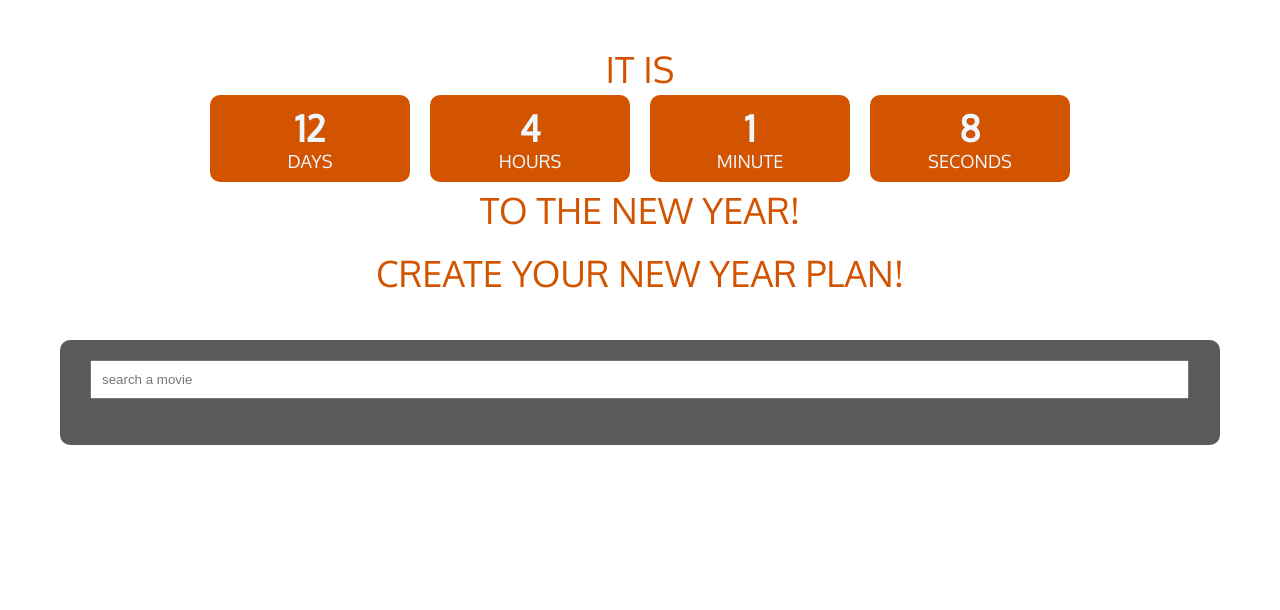
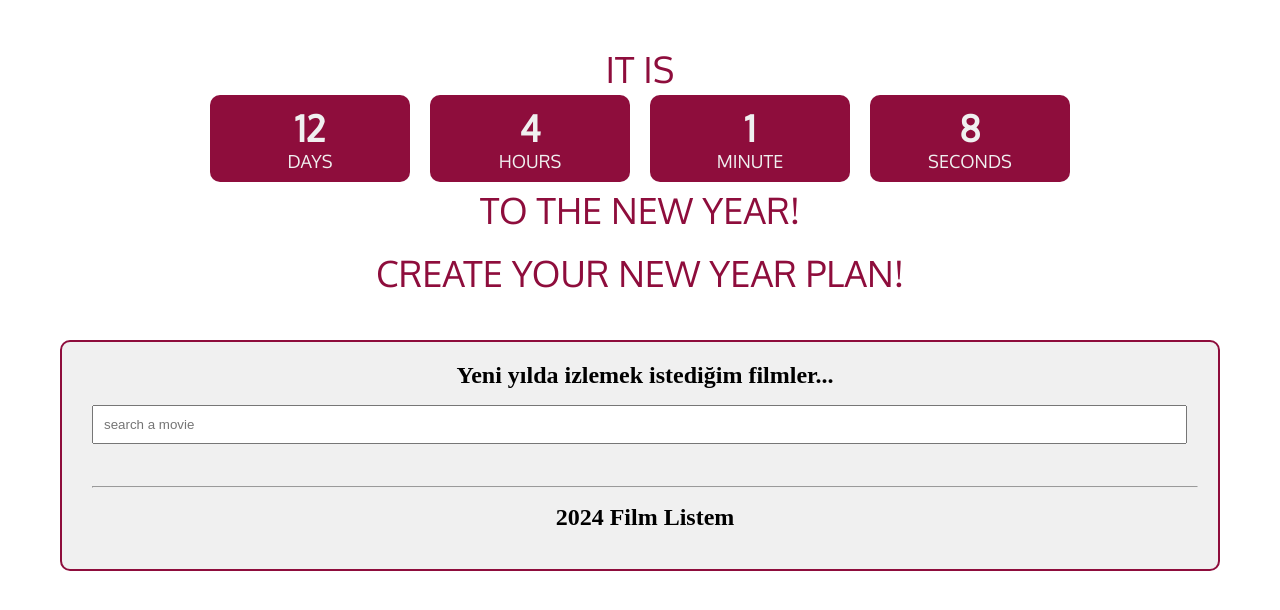
Before and after one commit to kemalsezgen/yeniyilhedefim, a React (Vite) app: page / in a window 1280 px wide. Shown: the top 610 px of the page. Built offline with nearby package versions, Linux system fonts and the light colour scheme.

Commit message:
movie selection added.

```diff
--- a/package.json
+++ b/package.json
@@ -12,7 +12,8 @@
   "dependencies": {
     "axios": "^1.6.2",
     "react": "^18.2.0",
-    "react-dom": "^18.2.0"
+    "react-dom": "^18.2.0",
+    "react-icons": "^4.12.0"
   },
   "devDependencies": {
     "@types/react": "^18.2.43",
--- a/src/components/Movie/Movie.css
+++ b/src/components/Movie/Movie.css
@@ -5,7 +5,8 @@
   text-align: center;
   overflow-x: auto;
   gap: 1rem;
-  background-color: #5a5a5a;
+  background-color: var(--lowWhite);
+  border: 2px solid var(--deepRed);
   border-radius: 10px;
   margin-top: 20px;
   flex: 1 1 700px;
@@ -21,7 +22,10 @@
 .movie-box {
   min-width: 300px;
   margin-right: 1rem;
-  margin-bottom: 20px;
+  margin-bottom: 1rem;
+  position: relative; /* '+' işaretini konumlandırmak için */
+  cursor: pointer; /* Fare üzerine geldiğinde imlec şeklini değiştir */
+  transition: all 0.3s ease; /* Geçiş efektleri yumuşak olsun */
 }
 
 .movie-list {
@@ -31,6 +35,38 @@
 }
 
 .movie-box img {
-  max-width: 250px;
+  max-width: 200px;
   height: auto;
 }
+
+.movie-img img {
+  width: 100%; /* Konteynerin genişliğini dolduracak şekilde ayarla */
+  height: 300px; /* Resimler için sabit bir yükseklik belirle */
+  object-fit: contain; /* Tüm resmi içerecek şekilde ayarla */
+  background-color: #000; /* Etrafında boşluk oluşursa, arka plan rengini siyah yap */
+  margin: 1rem 0;
+}
+
+.movie-box .plus-icon .minus-icon {
+  position: absolute;
+  transform: translate(-50%, -50%); /* Koordinat sistemini '+' işaretinin ortasına göre ayarla */
+  transition: visibility 0s, opacity 0.3s ease; /* Geçiş efektleri için */
+}
+
+.plus-icon {
+  color: green;
+}
+
+.minus-icon {
+  color: red;
+}
+
+.movie-box.notSelected .minus-icon {
+  display: none;
+  transition: visibility 0s, opacity 0.3s ease; /* Geçiş efektleri için */
+}
+
+.movie-box.selected .plus-icon {
+  display: none;
+  transition: visibility 0s, opacity 0.3s ease; /* Geçiş efektleri için */
+}
--- a/src/components/Movie/MovieCard.tsx
+++ b/src/components/Movie/MovieCard.tsx
@@ -1,14 +1,20 @@
-import { Movie } from '../types';
+import { Movie, MovieResponse } from '../types';
+import { FaPlusCircle, FaMinusCircle } from "react-icons/fa";
 
 type MovieProps = {
   movie: Partial<Movie>;
+  onAddToList: (e: any, selectedMovie:MovieResponse) => void;
+  isSelected: boolean;
+  onRemoveFromList: (e: any, selectedMovie:MovieResponse) => void;
 };
 
-const MovieCard : React.FC<MovieProps> = ({movie}) => {
+const MovieCard: React.FC<MovieProps> = ({ movie, onAddToList, isSelected, onRemoveFromList }) => {
   return (
-    <div className='movie-box'>
+    <div className={`movie-box ${isSelected ? 'selected' : 'notSelected'}`}>
       {movie.title && movie.title.length <= 22 ? <h2>{movie.title}</h2> : <h2>{`${movie.title?.substring(0, 20)} ...`}</h2>}
-      {movie.poster_path && <img src={`https://image.tmdb.org/t/p/w500${movie.poster_path}`} alt={`${movie.title} poster`} />}
+      {movie.poster_path && <div className='movie-img'><img src={`https://image.tmdb.org/t/p/w500${movie.poster_path}`} alt={`${movie.title} poster`} /></div>}
+      <div className="plus-icon" onClick={(e) => onAddToList(e, movie)}><FaPlusCircle size={40}/></div>
+      <div className="minus-icon" onClick={(e) => onRemoveFromList(e, movie)}><FaMinusCircle size={40}/></div>
     </div>
   )
 }
--- a/src/components/Movie/MovieContainer.tsx
+++ b/src/components/Movie/MovieContainer.tsx
@@ -1,7 +1,9 @@
 import { useEffect, useState } from 'react';
 import axios from 'axios';
 import './Movie.css'
+
 import MovieCard from './MovieCard';
+import SelectedMovies from './SelectedMovies';
 import { Movie } from '../types';
 
 type MovieResponse = Partial<Movie>;
@@ -9,6 +11,7 @@ type MovieResponse = Partial<Movie>;
 const MovieContainer = () => {
 
   const [movies, setMovies] = useState<MovieResponse[]>([]);
+  const [selectedMovies, setSelectedMovies] = useState<MovieResponse[]>([]);
   const [searchInput, setSearchInput] = useState<string>('');
   const [isLoading, setIsLoading] = useState<boolean>(false);
 
@@ -19,15 +22,20 @@ const MovieContainer = () => {
     if (searchInput) {
       findMoviesByTitle(searchInput);
     }
-    console.log("searchInput:", searchInput);
   }, [searchInput]);
+
+  useEffect(() => {
+    selectedMovies.forEach(movie => {
+      console.log(movie.title);
+    });
+    console.log("----------------------------------------------------------------");
+  }, [selectedMovies]);
 
   const findMoviesByTitle = async (input: string) => {
     await axios.get(`https://api.themoviedb.org/3/search/movie?api_key=26b46150aed602c1008beb3130ac634f&query=${input}`)
       .then((response) => {
         setIsLoading(true);
         setMovies(response.data.results.filter((m: Movie) => m.poster_path !== null));
-        console.log(response.data.results);
         setIsLoading(false);
       })
       .catch((error) => {
@@ -39,17 +47,39 @@ const MovieContainer = () => {
     setSearchInput(input);
   }
 
+  const handleAddToList = (e: any, selectedMovie:MovieResponse) => {
+    e.stopPropagation();
+    const isMovieInSelectedList:boolean = selectedMovies.some((m: MovieResponse) => m.id === selectedMovie.id);
+    if (!isMovieInSelectedList) {
+      setSelectedMovies([...selectedMovies, selectedMovie]);
+    }
+  };
+
+  const handleRemoveFromList = (e: any, selectedMovie:MovieResponse) => {
+    e.stopPropagation();
+    const newSelectedMovies = selectedMovies.filter((m: MovieResponse) => m.id !== selectedMovie.id);
+    setSelectedMovies(newSelectedMovies);
+  };
+
+  const isSelectedMovie = (movie:MovieResponse) => {
+    return selectedMovies.some((m: MovieResponse) => m.id === movie.id);
+  }
+
   return (
     <div className="movie-container">
+      <h2>Yeni yılda izlemek istediğim filmler...</h2>
       <input
         placeholder='search a movie'
         onChange={e => handleInputChange(e.target.value)}
       />
-      <div className="movie-list"> {/* Yeni div ekleyerek yatay kaydırma için */}
-        {movies && movies.map((movie: Partial<Movie>, index) => (
-          <MovieCard movie={movie} key={index} />
-        ))}
-      </div>
+      {isLoading ? (<p>Loading...</p>) :
+        <div className="movie-list">
+          {movies && movies.map((movie: Partial<Movie>, index) => (
+            <MovieCard movie={movie} key={index} onAddToList={handleAddToList} isSelected={isSelectedMovie(movie)} onRemoveFromList={handleRemoveFromList}/>
+          ))}
+        </div>}
+      <hr />
+      <SelectedMovies selectedMovies={selectedMovies} onAddToList={handleAddToList} onRemoveFromList={handleRemoveFromList}/>
     </div>
   );
 }
--- /dev/null
+++ b/src/components/Movie/SelectedMovies.tsx
@@ -0,0 +1,24 @@
+import { Movie, MovieResponse } from '../types';
+import MovieCard from './MovieCard';
+
+type MovieProps = {
+  selectedMovies: MovieResponse[];
+  onAddToList: (e: any, selectedMovie:MovieResponse) => void;
+  onRemoveFromList: (e: any, selectedMovie:MovieResponse) => void;
+};
+
+const SelectedMovies: React.FC<MovieProps> = ({ selectedMovies, onAddToList, onRemoveFromList }) => {
+  return (
+    <div className="selectedMovies-container">
+      <h2>2024 Film Listem</h2>
+      <br />
+      <div className="movie-list">
+          {selectedMovies && selectedMovies.map((movie: Partial<Movie>, index) => (
+            <MovieCard movie={movie} key={index} onAddToList={onAddToList} isSelected={true} onRemoveFromList={onRemoveFromList}/>
+          ))}
+        </div>
+    </div>
+  )
+}
+
+export default SelectedMovies;
--- a/src/components/types.tsx
+++ b/src/components/types.tsx
@@ -1,4 +1,5 @@
 export type Movie = {
+  id: string;
   title: string,
   overview: string,
   vote_average: number,
--- a/src/index.css
+++ b/src/index.css
@@ -1,3 +1,11 @@
+:root {
+  --deepRed: #8E0D3C;
+  --blackCurrant: #1D1842;
+  --orange: #EF3B33;
+  --rosePink: #FDA1A2;
+  --lowWhite: #F0F0F0;
+}
+
 * {
   margin: 0;
   padding: 0;
@@ -22,7 +30,7 @@
 
 .header-container p {
   font-size: 36px;
-  color: #d35400;
+  color: var(--deepRed);
   font-family: 'Oxygen', sans-serif;
 }
 
@@ -44,9 +52,8 @@
   display: flex;
   flex-direction: column;
   align-items: center;
-  background-color: #d35400;
-  /* Örnek arka plan rengi */
-  color: aliceblue;
+  background-color: var(--deepRed);
+  color: var(--lowWhite);
   margin: 0 10px;
   padding: 10px;
   border-radius: 10px;
```
Also changed, not shown: 1 other file (tests, documents, lock files or other folders).
